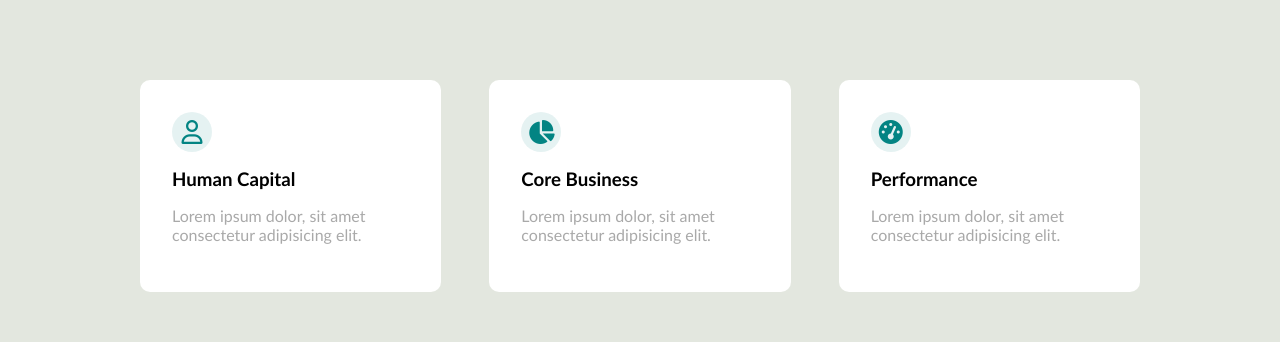
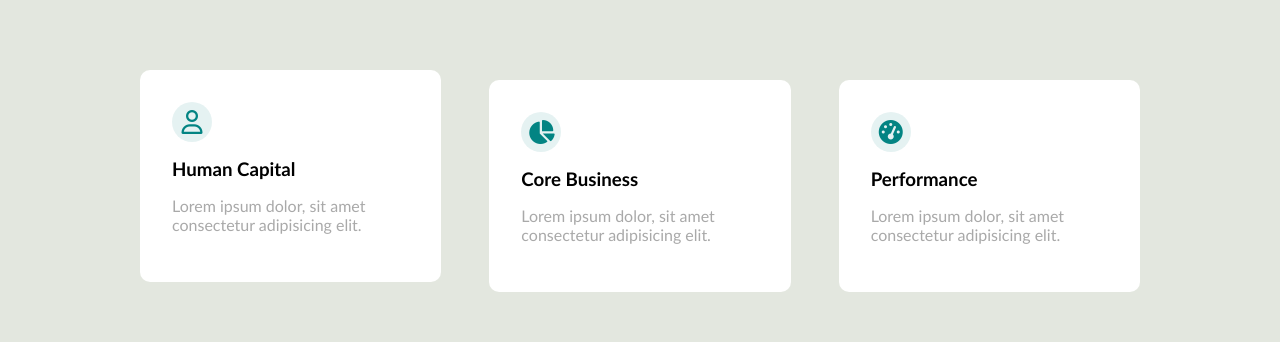
Before and after one commit to andrea-prina/proj-html-vuejs, a Vue app: page / in a window 1280 px wide. In both pictures the pointer is over the element 290 px from the left and 897 px from the top of the page. Shown: the part 711-1053 px from the top of the page. Built offline with nearby package versions, Linux system fonts and the light colour scheme.

Commit message:
feat(FeatureCard): Add upwards translate animation on hover

```diff
--- a/src/components/elements/FeatureCard.vue
+++ b/src/components/elements/FeatureCard.vue
@@ -36,6 +36,12 @@ export default {
     a {
         margin: 1rem 0;
         display: inline-block;
+    }
+
+    &:hover {
+        transform: translate(0, -10px);
+        transition: all linear 0.1s;
+        cursor: pointer;
     }
 }
 
```
